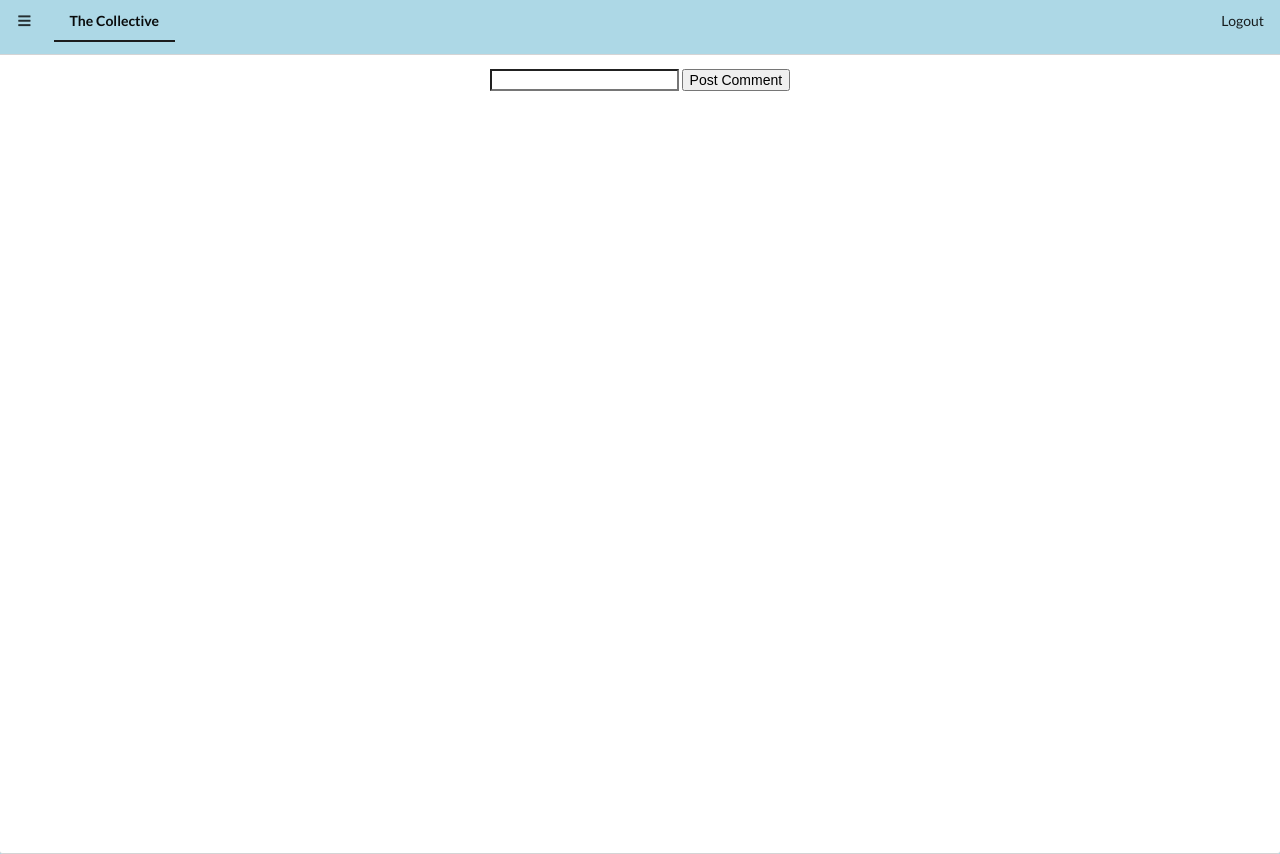
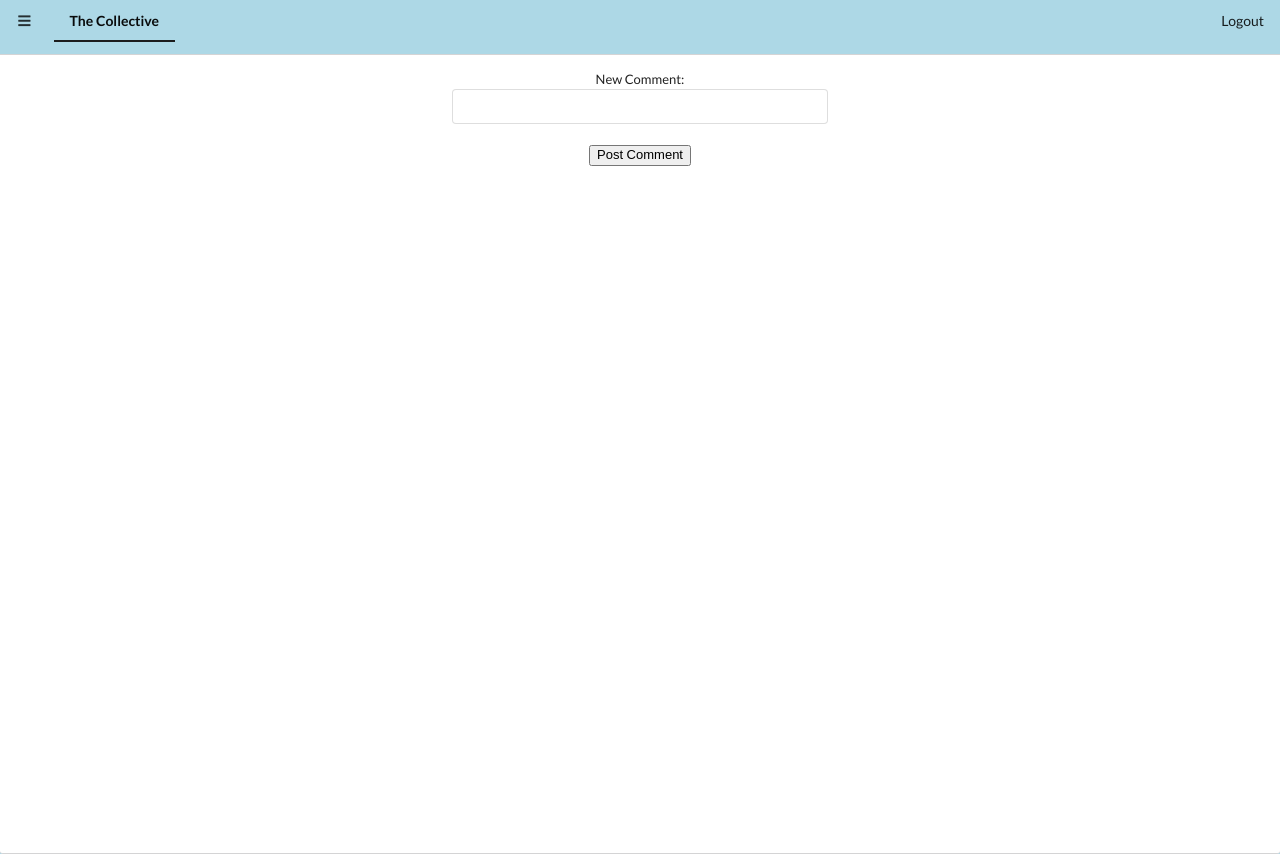
Before and after one commit to hailuhr/TheCollective, a Rails app: page /locations/1/comments/new in a window 1280 px wide. Run offline with Rails 7, Linux system fonts and the light colour scheme; the visitor is signed in with stand-in values (Sample User, id 1); data that the repository does not hold is empty; some libraries are stand-ins or nearby versions.

Commit message:
new location and experience pages cleaned

```diff
--- a/app/views/comments/new.html.erb
+++ b/app/views/comments/new.html.erb
@@ -1,5 +1,11 @@
-<%= form_for [@location, @comment] do |f| %>
-  <%= f.hidden_field :location_id, value: @location.id %>
-  <%= f.text_field :content %>
-  <%= f.submit "Post Comment" %>
-<% end %>
+
+<div class="small ui form">
+    <%= form_for [@location, @comment] do |f| %>
+      New Comment: <br>
+      <%= f.hidden_field :location_id, value: @location.id %>
+      <%= f.text_field :content %>
+      <br><br>
+      <%= f.submit "Post Comment" %>
+    <% end %>
+
+</div>
--- a/app/views/experiences/new.html.erb
+++ b/app/views/experiences/new.html.erb
@@ -16,7 +16,7 @@
 
 <div class="ui small form">
 
-  <p>New Location:</p>
+  <p>Make New Location:</p>
 
       <%= f.fields_for :location do |location| %>
           <%= location.label :name %>
```
